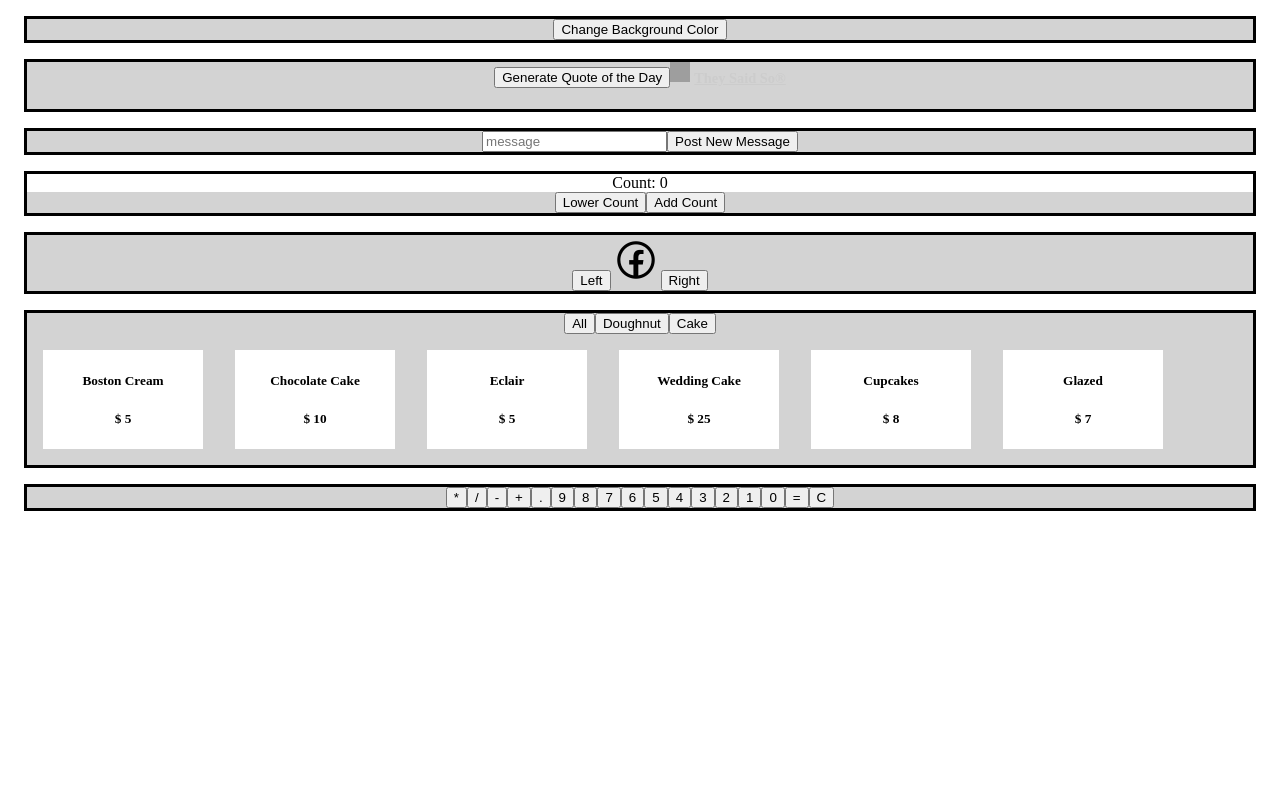
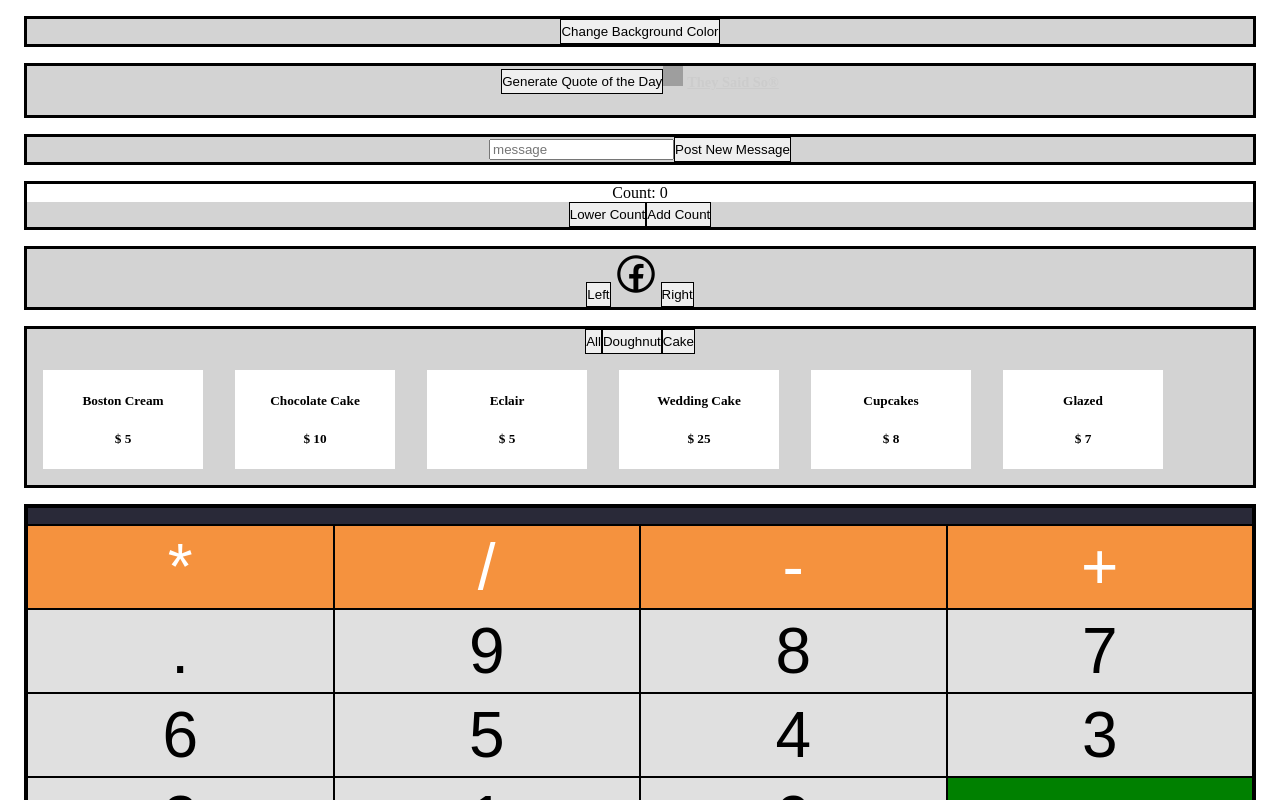
Before and after one commit to zjschulz/onehundred, a React (Create React App) app in the folder onehundred-frontend/: page / in a window 1280 px wide. Shown: the top 800 px of the page. Built offline with nearby package versions, Linux system fonts and the light colour scheme; grey boxes are pictures that could not be loaded.

Commit message:
add css to calculator

```diff
--- a/onehundred-frontend/src/components/Seven.js
+++ b/onehundred-frontend/src/components/Seven.js
@@ -1,4 +1,5 @@
 import React, { Component } from 'react';
+import '../style/calculator.css';
 
 export default class Seven extends Component {
 
--- /dev/null
+++ b/onehundred-frontend/src/style/calculator.css
@@ -0,0 +1,43 @@
+.calculator{
+    flex: 0 0 95%;
+   }
+   .screen{
+    flex: 95%;
+    font-size: 7rem;
+    padding: 0.5rem;
+    background: rgb(41,41,56);
+    color: white;
+    border: 1px solid black;
+   }
+
+   .buttons{
+    display: flex;
+    flex-wrap: wrap;
+    transition: all 0.5s linear;
+   }
+
+   button{
+    flex:0 0 25%;
+    border: 1px solid black;
+    padding: 0.25rem 0;
+    transition: all 2s ease;
+   }
+   button:hover{
+    background: blue;
+   }
+   .btn-yellow{
+    background: rgb(245,146,62);
+    color: white;
+   }
+   .btn-grey{
+    background: rgb(224,224,224);
+   }
+   .btn,.btn-equal,.btn-clear{
+    font-size: 4rem;
+   }
+   .btn-equal{
+    background: green;
+   }
+   .btn-clear{
+    background: red;
+   }
```
